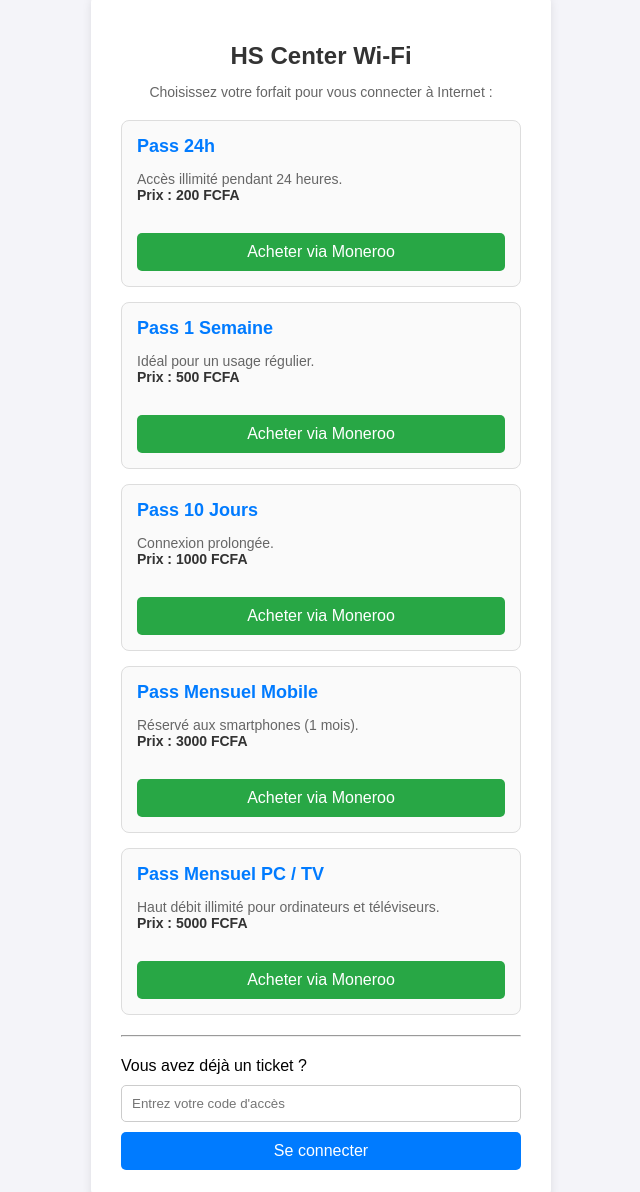
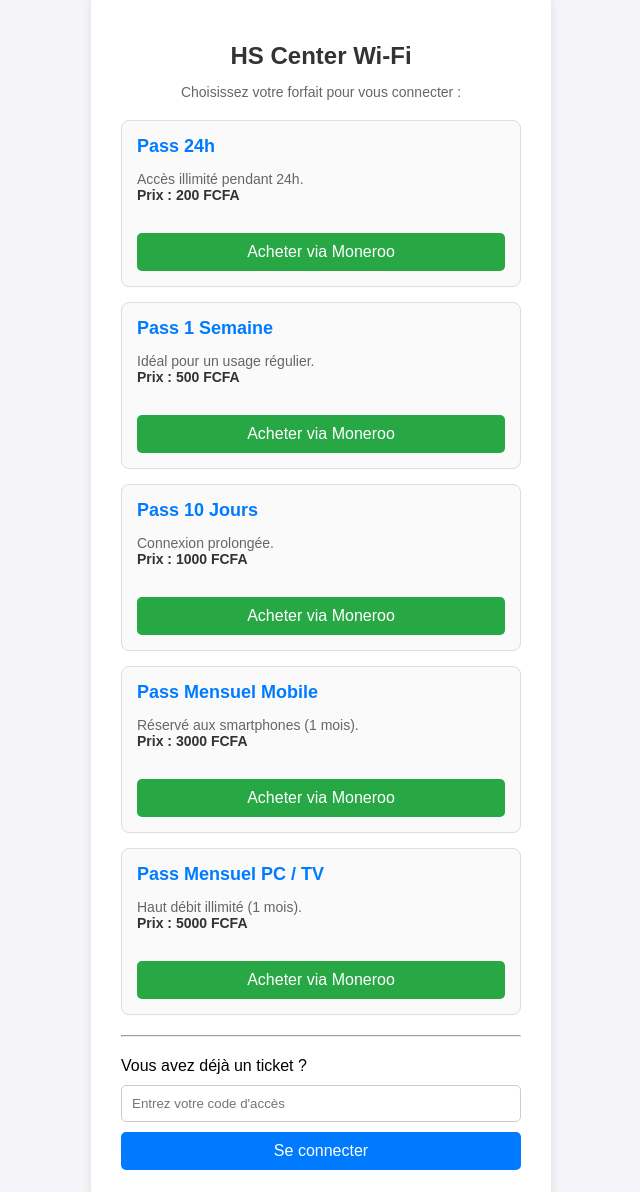
Before and after one commit to patrice30/Hs-center-zone, a plain HTML site: page index.html in a window 1280 px wide. Shown: the part 28-1220 px from the top of the page, without its empty margins (319-959 px from the left). Drawn offline with Linux system fonts and the light colour scheme.

Commit message:
Update index.html

```diff
--- a/index.html
+++ b/index.html
@@ -62,11 +62,11 @@
 
 <div class="container">
     <h2>HS Center Wi-Fi</h2>
-    <p>Choisissez votre forfait pour vous connecter à Internet :</p>
+    <p>Choisissez votre forfait pour vous connecter :</p>
 
     <div class="tariff-card">
         <h3>Pass 24h</h3>
-        <p>Accès illimité pendant 24 heures.<br><span>Prix : 200 FCFA</span></p>
+        <p>Accès illimité pendant 24h.<br><span>Prix : 200 FCFA</span></p>
         <button onclick="payer('200', 'Pass 24h')">Acheter via Moneroo</button>
     </div>
 
@@ -90,7 +90,7 @@
 
     <div class="tariff-card">
         <h3>Pass Mensuel PC / TV</h3>
-        <p>Haut débit illimité pour ordinateurs et téléviseurs.<br><span>Prix : 5000 FCFA</span></p>
+        <p>Haut débit illimité (1 mois).<br><span>Prix : 5000 FCFA</span></p>
         <button onclick="payer('5000', 'Pass Mensuel PC/TV')">Acheter via Moneroo</button>
     </div>
 
@@ -106,7 +106,6 @@
 <script>
     function payer(montant, forfait) {
         alert("Redirection vers le paiement Moneroo pour le " + forfait + " (" + montant + " FCFA)...");
-        // Ici, vous intégrerez l'appel de l'API de paiement Moneroo
     }
 
     function validerCode() {
@@ -115,7 +114,6 @@
             alert("Veuillez entrer un code valide.");
         } else {
             alert("Validation du code : " + code);
-            // Ici, la logique de validation MikroTik / Supabase
         }
     }
 </script>
```
